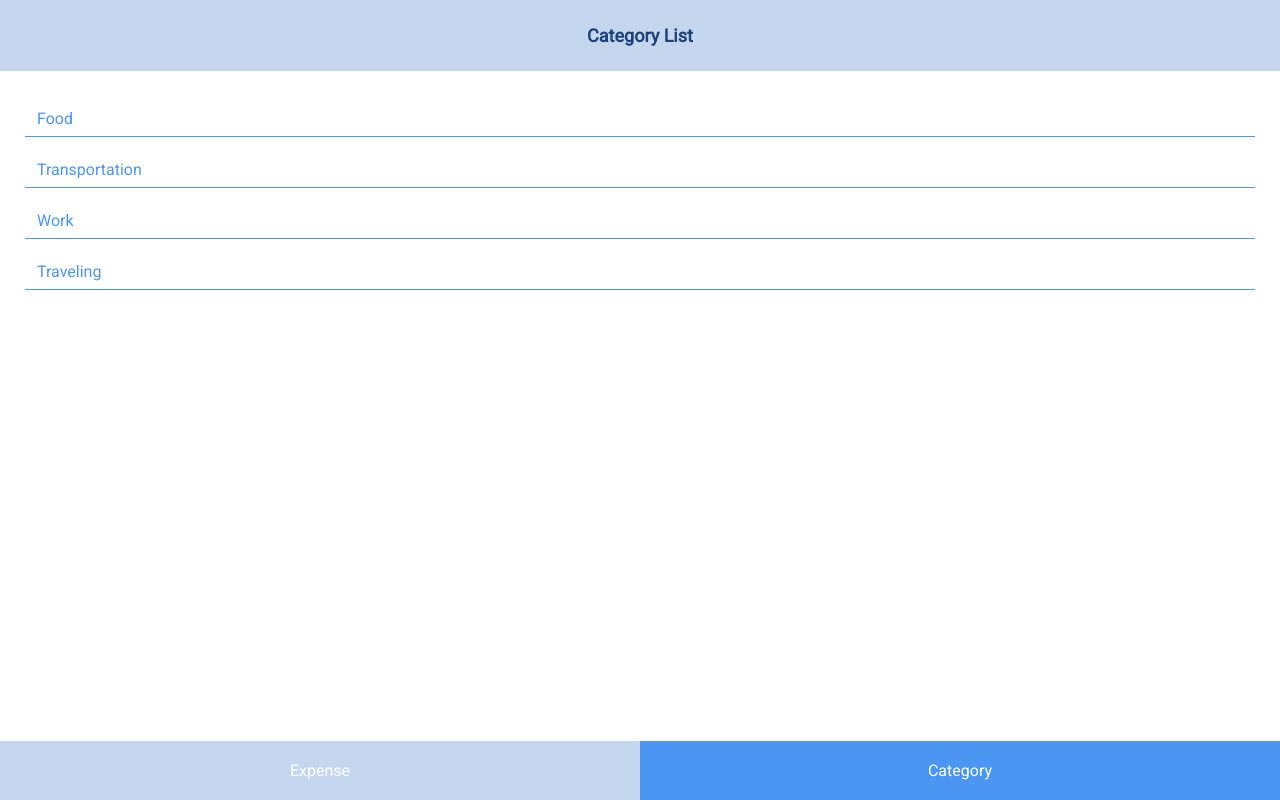
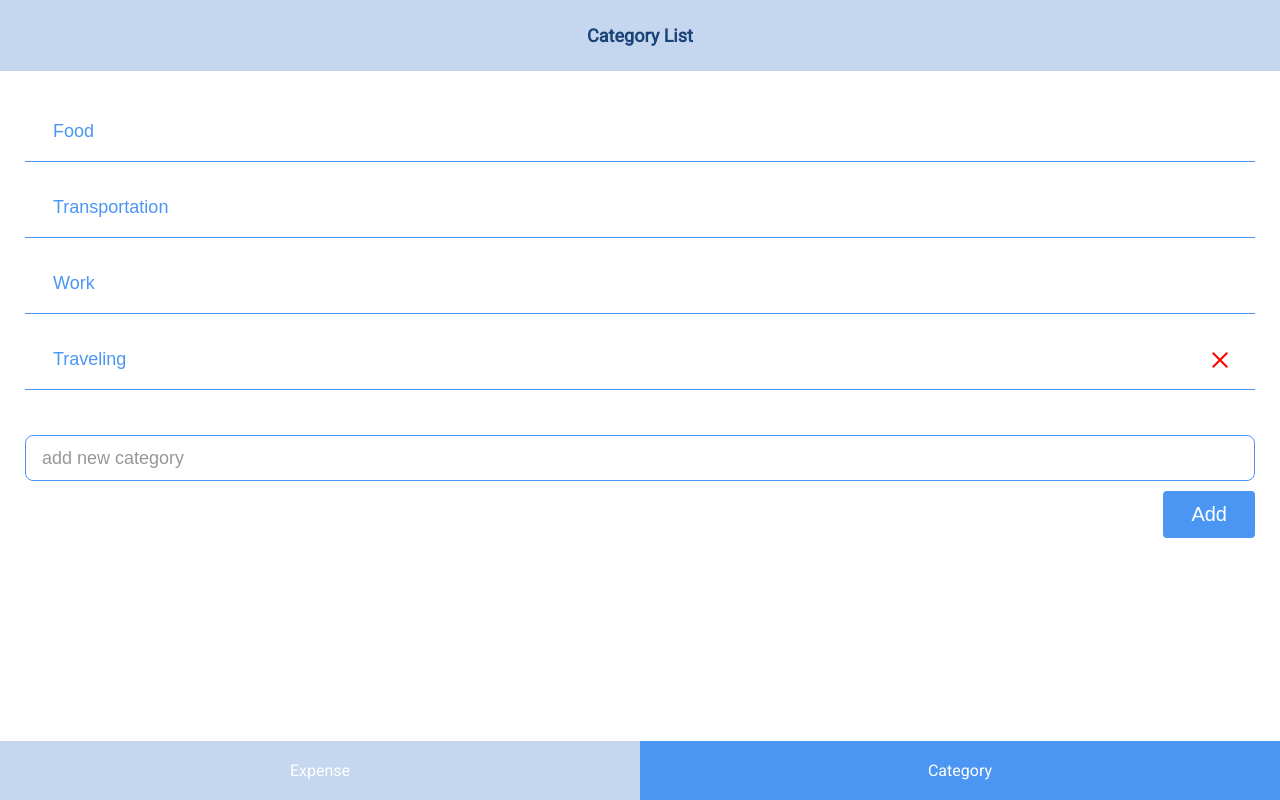
Before and after one commit to skalkii/expense-tracker, a Next.js app: page /categories in a window 1280 px wide. Built offline with nearby package versions, Linux system fonts and the light colour scheme.

Commit message:
categories crud and expense update

```diff
--- a/components/categories/categories.module.scss
+++ b/components/categories/categories.module.scss
@@ -10,4 +10,36 @@
   color:  colorToHex("primary-blue");
   padding: rem(8 12);
   margin: rem(15 0);
+  &> div {
+    position: relative;
+  }
+  &> div > input {
+    border-style: none !important;
+    color:  colorToHex("primary-blue");
+    &:disabled {
+      opacity: 1;
+    }
+  }
 }
+
+.addCategoryWrapper {
+  position: relative;
+  padding: rem(15 25);
+  display: flex;
+  flex-direction: column;
+  gap: rem(10);
+  input {
+    border-color: colorToHex("primary-blue");
+  }
+
+  button {
+    align-self: flex-end;
+  }
+}
+
+.crossIcon {
+  cursor: pointer;
+  position: absolute;
+  right: rem(15);
+  top: rem(15);
+}
--- a/components/categories/index.tsx
+++ b/components/categories/index.tsx
@@ -1,14 +1,69 @@
 "use client";
 
-import React, { useContext } from "react";
+import React, { useContext, useState } from "react";
 import { ExpensesContext } from "@/contexts/expenses";
 import styles from "./categories.module.scss";
 import { DragDropContext, Draggable, Droppable } from "@hello-pangea/dnd";
+import Button from "@/modules/button";
+import Image from "next/image";
+import { Category } from "@/utils/useExpense";
 
 export interface DragNDropCategoriesPropTypes {}
 
+const SingleCategory = ({
+  category,
+  index,
+  updateCategory,
+  deleteCategory,
+}: {
+  category: Category;
+  index: number;
+  updateCategory: Function;
+  deleteCategory: Function;
+}) => {
+  const [name, setName] = useState(category.name);
+  return (
+    <Draggable key={category.id} draggableId={category.id} index={index}>
+      {(provided) => (
+        <li
+          ref={provided.innerRef}
+          className={styles.categorySingle}
+          {...provided.draggableProps}
+        >
+          <div {...provided.dragHandleProps}>
+            <input
+              className="input transparent"
+              value={name}
+              onChange={(e) => setName(e.target.value)}
+              disabled={category.isMain}
+              onBlur={() => updateCategory(category.id, name.trim())}
+            />
+            {category.isMain ? null : (
+              <Image
+                className={styles.crossIcon}
+                src={"/assets/icons/crossRed.svg"}
+                alt={"delete-icon"}
+                width={16}
+                height={16}
+                onClick={() => deleteCategory(category.id)}
+              />
+            )}
+          </div>
+        </li>
+      )}
+    </Draggable>
+  );
+};
+
 const DragNDropCategories = ({}: DragNDropCategoriesPropTypes) => {
-  const { categories, setCategories } = useContext(ExpensesContext);
+  const {
+    categories,
+    setCategories,
+    addNewCategory,
+    deleteCategory,
+    updateCategory,
+  } = useContext(ExpensesContext);
+  const [newCategory, setNewCategory] = useState("");
   console.log(categories);
 
   const onDragEnd = async (result: any) => {
@@ -43,21 +98,12 @@ const DragNDropCategories = ({}: DragNDropCategoriesPropTypes) => {
             >
               {categories.map((category, index) => {
                 return (
-                  <Draggable
-                    key={category.id}
-                    draggableId={category.id}
+                  <SingleCategory
+                    updateCategory={updateCategory}
+                    deleteCategory={deleteCategory}
+                    category={category}
                     index={index}
-                  >
-                    {(provided) => (
-                      <li
-                        ref={provided.innerRef}
-                        className={styles.categorySingle}
-                        {...provided.draggableProps}
-                      >
-                        <div {...provided.dragHandleProps}>{category.name}</div>
-                      </li>
-                    )}
-                  </Draggable>
+                  />
                 );
               })}
               {droppableProvided.placeholder}
@@ -65,6 +111,22 @@ const DragNDropCategories = ({}: DragNDropCategoriesPropTypes) => {
           )}
         </Droppable>
       </DragDropContext>
+      <div className={styles.addCategoryWrapper}>
+        <input
+          className="input transparent"
+          value={newCategory}
+          onChange={(e) => setNewCategory(e.target.value)}
+          placeholder="add new category"
+        />
+        <Button
+          title="Add"
+          clickHandler={() => {
+            addNewCategory(newCategory.trim());
+            setNewCategory("");
+          }}
+          type="solid"
+        />
+      </div>
     </>
   );
 };
--- a/contexts/expenses/index.tsx
+++ b/contexts/expenses/index.tsx
@@ -15,12 +15,16 @@ import {
   createContext,
   useState,
 } from "react";
+import { v4 } from "uuid";
 
 export interface ExpensesContextType {
   expenses: Expense[];
   createExpense: (expense: Expense) => void;
   updateExpense: (expense: Expense) => void;
   deleteExpense: (expenseId: string) => void;
+  addNewCategory: (category: string) => void;
+  updateCategory: (categoryId: string, newName: string) => void;
+  deleteCategory: (categoryId: string) => void;
   setCategories: Dispatch<SetStateAction<Category[]>>;
   categories: Category[];
 }
@@ -31,12 +35,66 @@ export const ExpensesContext = createContext<ExpensesContextType>({
   updateExpense: () => {},
   deleteExpense: () => {},
   setCategories: () => {},
+  addNewCategory: () => {},
+  updateCategory: () => {},
+  deleteCategory: () => {},
   categories: [],
 });
 
 const ExpensesProvider: FC<{ children: ReactNode }> = ({ children }) => {
   const [expenses, setExpenses] = useState<Expense[]>([]);
   const [categories, setCategories] = useState<Category[]>(Categories);
+  const allCategoryNames = categories.map(({ name }) => name.toLowerCase());
+
+  const addNewCategory = (category: string) => {
+    if (allCategoryNames.includes(category.toLowerCase()) || !category?.length)
+      return;
+    const newCategory: Category = {
+      id: v4(),
+      name: category.trim(),
+      order: categories.length + 1,
+      isMain: false,
+    };
+    setCategories(categories.concat(newCategory));
+  };
+
+  const updateCategory = (categoryId: string, newName: string) => {
+    if (allCategoryNames.includes(newName.toLowerCase()) || !newName?.length)
+      return;
+    const category = categories.find(({ id }) => id === categoryId) as Category;
+    if (category.isMain) return;
+    category.name = newName;
+    const updatedCategories = categories.map((cat) => {
+      if (cat.id === categoryId) return category;
+      return cat;
+    });
+    setCategories(updatedCategories);
+    // update expenses
+    const updatedExpenses = expenses.map((exp) => {
+      if (exp.category.id === categoryId) {
+        return {
+          ...exp,
+          category: { ...exp.category, name: newName },
+        };
+      }
+      return exp;
+    });
+    setExpenses(updatedExpenses);
+  };
+
+  const deleteCategory = (categoryId: string) => {
+    const category = categories.find(({ id }) => id === categoryId) as Category;
+    if (category.isMain) return;
+    const updatedCategories = categories
+      .filter(({ id }) => id !== categoryId)
+      .map((cat, idx) => ({ ...cat, order: idx + 1 }));
+    setCategories(updatedCategories);
+    // update expenses
+    const updatedExpenses = expenses.filter(
+      (exp) => exp.category.id !== categoryId
+    );
+    setExpenses(updatedExpenses);
+  };
 
   const createExpense = (expense: Expense) => {
     setExpenses(expenses.concat(expense));
@@ -72,6 +130,9 @@ const ExpensesProvider: FC<{ children: ReactNode }> = ({ children }) => {
         updateExpense,
         categories,
         setCategories,
+        addNewCategory,
+        updateCategory,
+        deleteCategory,
       }}
     >
       {children}
```
Also changed, not shown: components/expensecreate/index.tsx (+2 -17 lines), components/expenseupdate/index.tsx (+7 -2 lines), components/formfield/index.tsx (+11 -2 lines), utils/useForm.tsx (+1 -6 lines), public/assets/icons/crossRed.svg (added).
